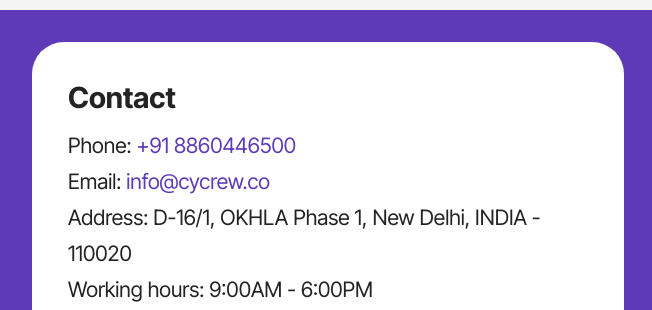
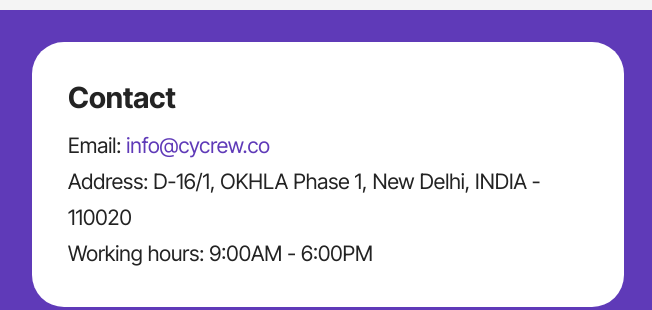
Before and after one commit to Rajdeep-Walia-RW/company-website, a plain HTML site: page index.html in a window 1280 px wide. Shown: the part 4507-4817 px from the top of the page, 0-652 px from the left. Drawn offline with Linux system fonts and the light colour scheme; files whose address does not match are found by name.

Commit message:
Update index.html

```diff
--- a/index.html
+++ b/index.html
@@ -399,7 +399,6 @@ height="0" width="0" style="display:none;visibility:hidden"></iframe></noscript>
                         <h5 class="cardTitle mbr-fonts-style mb-2 display-5">
                             <strong>Contact</strong></h5>
                         <ul class="list mbr-fonts-style display-7">
-                            <li class="mbr-text item-wrap">Phone: <a href="tel:+91 8860446500" class="text-primary">+91 8860446500</a></li>
                             <li class="mbr-text item-wrap">Email: <a href="mailto:info@cycrew.co" class="text-primary">info@cycrew.co</a></li>
                             <li class="mbr-text item-wrap">Address: D-16/1, OKHLA Phase 1, New Delhi, INDIA - 110020</li>
                             <li class="mbr-text item-wrap">Working hours: 9:00AM - 6:00PM</li>
```
